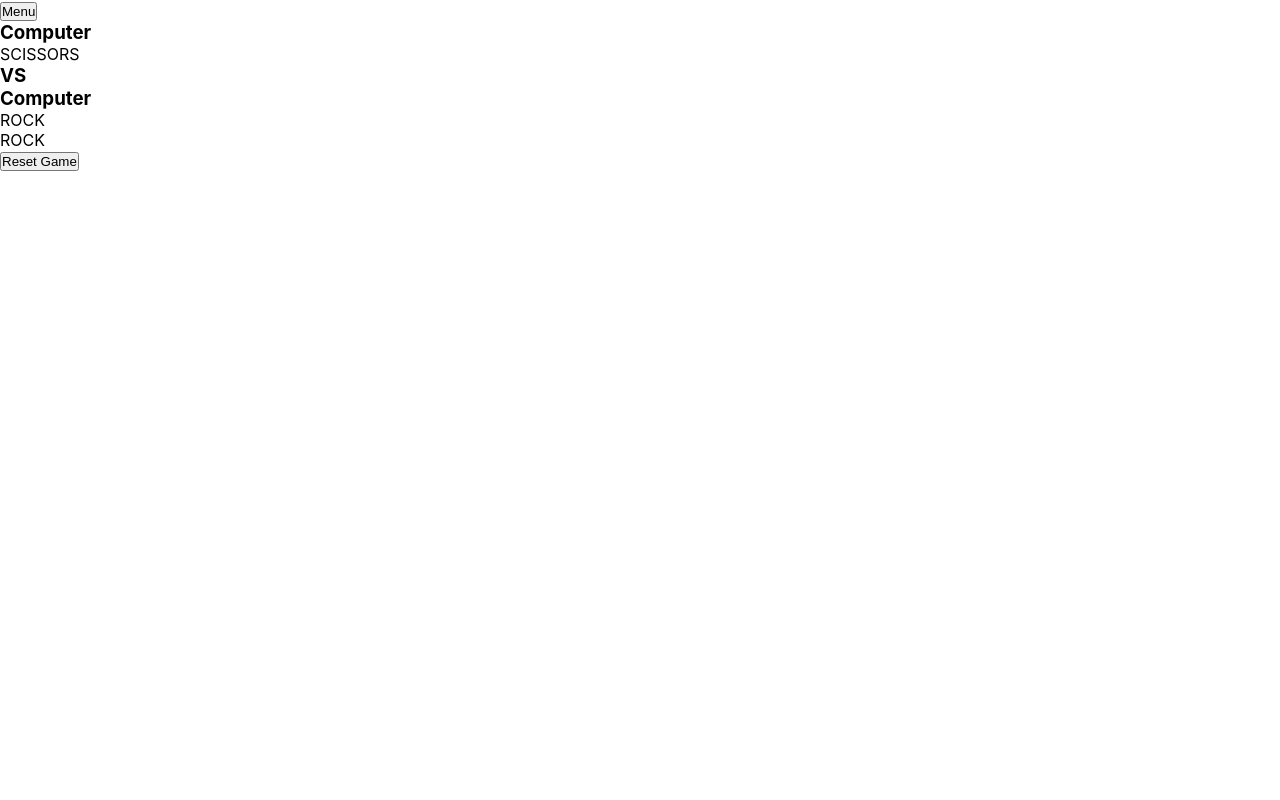
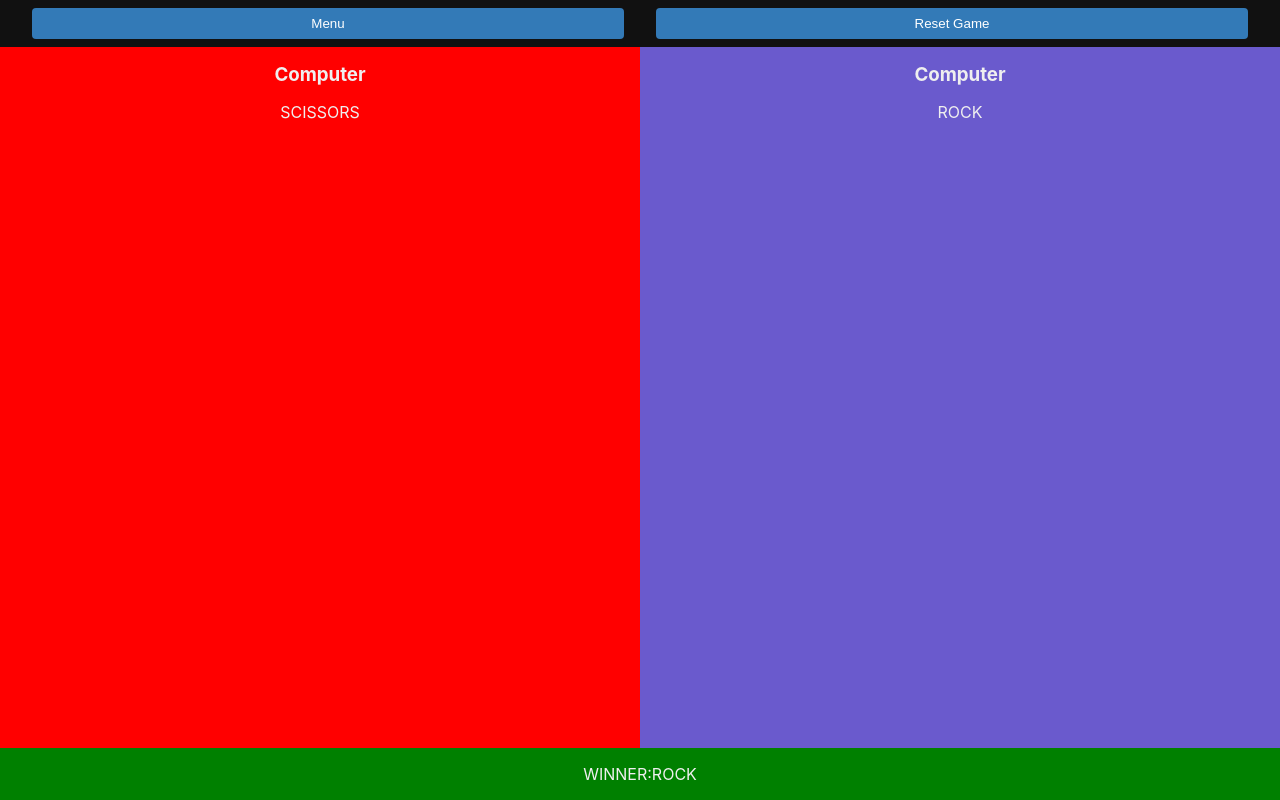
Before and after one commit to BMidhun/rock-paper-game, a React (Create React App) app: page / in a window 1280 px wide. Both pictures are taken after a click on the button "COM VS COM". Built offline with nearby package versions, Linux system fonts and the light colour scheme.

Commit message:
add styles

```diff
--- /dev/null
+++ b/src/components/Button/button.tsx
@@ -0,0 +1,18 @@
+import React, { ReactNode } from "react";
+import "./style.css";
+
+type ButtonProps = {
+  children: ReactNode;
+  onClick: () => void;
+  disabled?: boolean;
+};
+
+function Button({ children, onClick, disabled }: ButtonProps) {
+  return (
+    <button className="btn" onClick={onClick} disabled={disabled}>
+      {children}
+    </button>
+  );
+}
+
+export default Button;
--- /dev/null
+++ b/src/components/Button/style.css
@@ -0,0 +1,15 @@
+.btn {
+    background-color: #337ab7;
+    border: none;
+    padding: 0.5rem 0.25rem;
+    display: inline-block;
+    width: 100%;
+    color: #fff;
+    border-radius: 4px;
+    cursor: pointer;
+}
+
+.btn:disabled{
+    background-color: #b4cfe7;
+    cursor: not-allowed;
+}
--- /dev/null
+++ b/src/components/index.ts
@@ -0,0 +1,2 @@
+import Button from "./Button/button";
+export { Button };
--- a/src/index.css
+++ b/src/index.css
@@ -16,6 +16,8 @@ body {
   -webkit-font-smoothing: antialiased;
   -moz-osx-font-smoothing: grayscale;
   height: 100%;
+  background-color: #111;
+  color: #efefef;
 }
 
 code {
@@ -29,3 +31,12 @@ code {
 #root{
   height: 100%;
 }
+
+h1,h2,h3,h4,p{
+  margin: 1rem;
+}
+
+
+ul {
+  list-style: none;
+}
--- a/src/layout/game-layout.tsx
+++ b/src/layout/game-layout.tsx
@@ -1,5 +1,7 @@
 import React, { ReactNode } from "react";
+import { Button } from "../components";
 import { TIE } from "../constants/game-entities";
+import "./style.css";
 
 interface IProps {
   goToMenu: () => void;
@@ -12,13 +14,13 @@ function GameLayout({ goToMenu, children, reset, result }: IProps) {
   return (
     <div className="board-layout">
       <nav>
-        <button onClick={goToMenu}>Menu</button>
+        <Button onClick={goToMenu}>Menu</Button>
+        {result.length ? <Button onClick={reset}>Reset Game</Button> : null}
       </nav>
       <div className="game">{children}</div>
-      <div className="result">{result === TIE ? TIE : result}</div>
       {result.length ? (
-        <div>
-          <button onClick={reset}>Reset Game</button>
+        <div className="result">
+          {result === TIE ? "TIE GAME" : "WINNER:" + result}
         </div>
       ) : null}
     </div>
--- /dev/null
+++ b/src/layout/style.css
@@ -0,0 +1,63 @@
+.board-layout{
+    height: 100%;
+    display: flex;
+    flex-direction: column;
+}
+
+.board-layout nav {
+    padding: 0.5rem 1rem;
+    display: flex;
+    align-items: center;
+    justify-content: space-between;
+}
+
+.board-layout nav > * {
+    margin: 0rem 1rem;
+}
+
+.game{
+    flex-grow: 1;
+    display: flex;
+    height: 100%;
+}
+
+.player {
+    flex-grow: 1;
+    display: flex;
+    align-items: center;
+    flex-direction: column;
+    height: 100%;
+}
+
+.player:first-child {
+    background-color: red;
+}
+
+.player:last-child{
+    background-color: slateblue;
+}
+
+.division {
+    border: 1px;
+}
+
+.player .selected_entity{
+    flex-grow: 1;
+}
+
+.player-options {
+    width: 100%;
+    display: flex;
+    flex-direction: column;
+    padding: 0.5rem;
+}
+
+.player-options li {
+    margin: 0.5rem 0rem;
+}
+
+.result{
+    text-align: center;
+    background-color: green;
+    padding: 1rem;
+}
--- a/src/pages/game-board/components/player-board.tsx
+++ b/src/pages/game-board/components/player-board.tsx
@@ -1,4 +1,5 @@
 import { useEffect } from "react";
+import { Button } from "../../../components";
 import {
   GameEntities,
   MODE_COMVSCOM,
@@ -35,12 +36,12 @@ function PlayerBoard({
           {GameEntities.map((item) => {
             return (
               <li key={item.name}>
-                <button
+                <Button
                   onClick={() => onPlayerSelect(item.name)}
                   disabled={shouldDisable}
                 >
                   {item.name}
-                </button>
+                </Button>
               </li>
             );
           })}
--- a/src/pages/game-board/index.tsx
+++ b/src/pages/game-board/index.tsx
@@ -60,9 +60,6 @@ function GameBoard({ gameMode, goToMenu }: IProps) {
         selectedChoice={playerSelection}
         shouldDisable={!!comSelection}
       />
-      <div>
-        <h3>VS</h3>
-      </div>
       <ComputerBoard
         playerSelection={playerSelection}
         onComSelect={onComSelect}
--- a/src/pages/menu/index.tsx
+++ b/src/pages/menu/index.tsx
@@ -1,6 +1,8 @@
 import React from "react";
+import { Button } from "../../components";
 import { MODE_COMVSCOM, MODE_PLVSCOM } from "../../constants/game-entities";
 import { COMVSCOM, PLVSCOM } from "../../interfaces";
+import "./style.css";
 
 interface IProps {
   selectGameMode: (mode: PLVSCOM | COMVSCOM) => void;
@@ -9,22 +11,22 @@ interface IProps {
 function Menu({ selectGameMode }: IProps) {
   return (
     <div className="menu">
-      <h1>Welcome to Rock-Paper-Scissors Game</h1>
+      <h1>Rock-Paper-Scissors Game</h1>
       <h3>Choose your game mode</h3>
       <ul className="menu-mode">
         <li>
-          <button
+          <Button
             onClick={() => {
               selectGameMode(MODE_PLVSCOM);
             }}
           >
-            PL vs COM
-          </button>
+            PLAYER vs COM
+          </Button>
         </li>
         <li>
-          <button onClick={() => selectGameMode(MODE_COMVSCOM)}>
+          <Button onClick={() => selectGameMode(MODE_COMVSCOM)}>
             COM VS COM
-          </button>
+          </Button>
         </li>
       </ul>
     </div>
--- /dev/null
+++ b/src/pages/menu/style.css
@@ -0,0 +1,12 @@
+.menu{
+    height: 100%;
+    display: flex;
+    flex-direction: column;
+    align-items: center;
+    justify-content: center;
+    text-align: center;
+}
+
+.menu-mode li{
+    margin: 0.5rem 0rem;
+}
```
